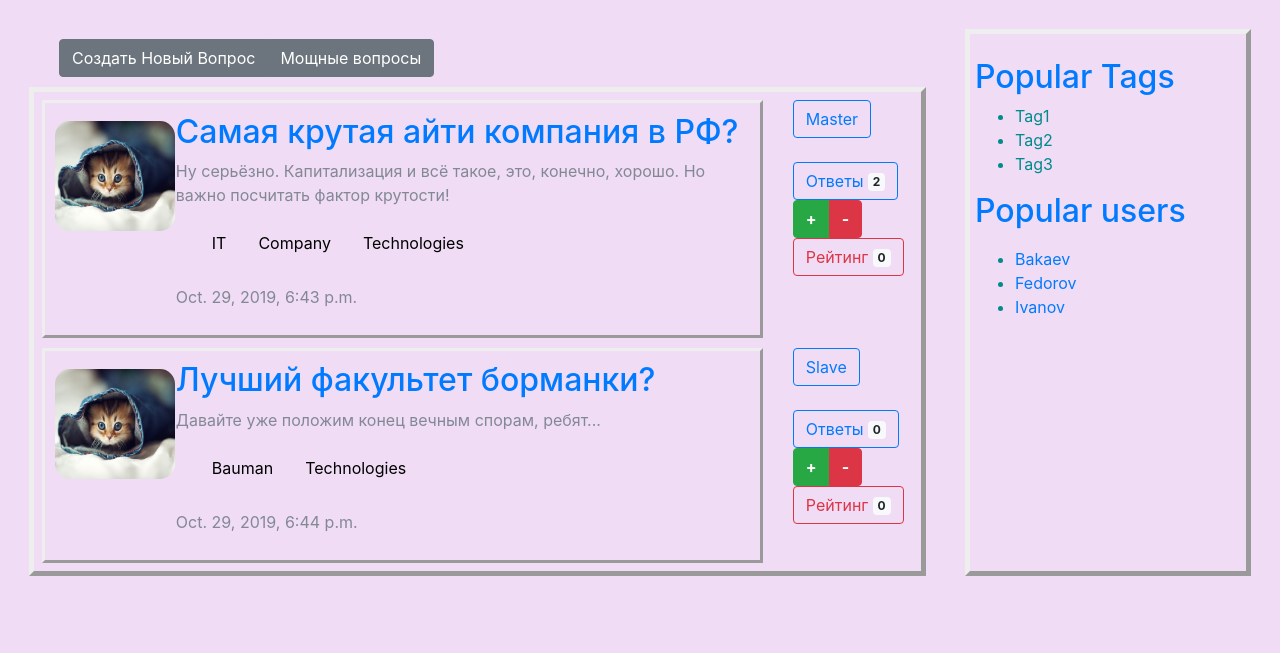
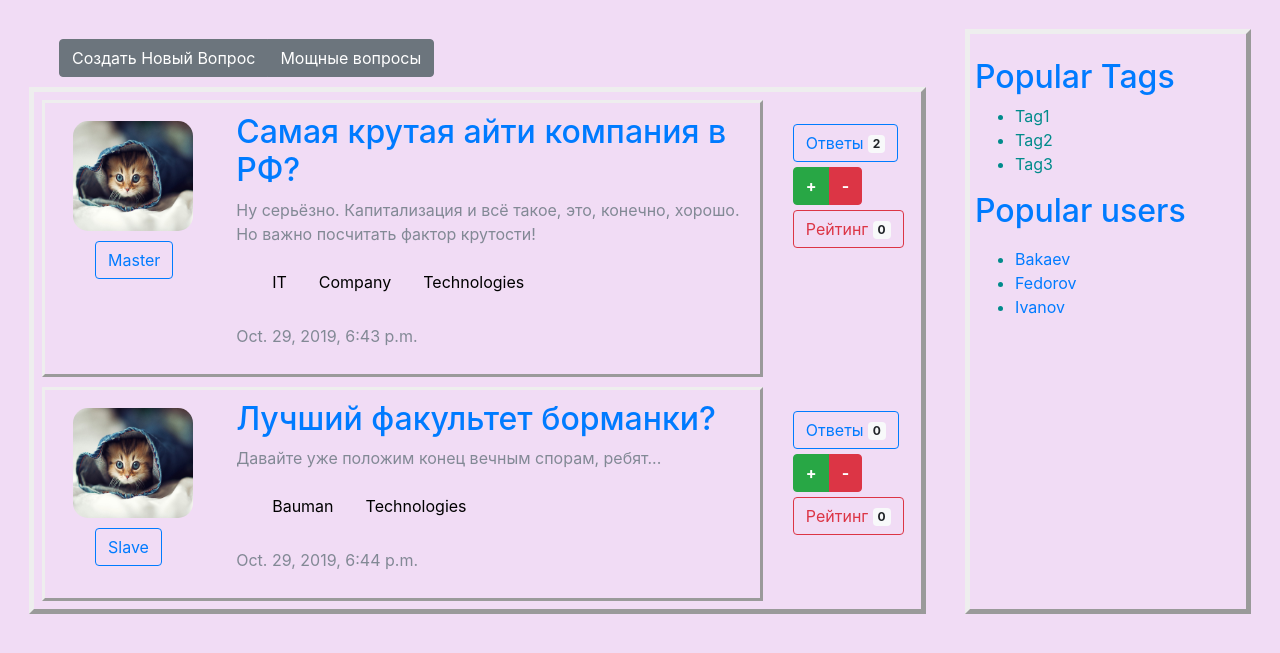
Before and after one commit to Serjio2888/askBakaev, a Django app: page / in a window 1280 px wide. Shown: the part 56-709 px from the top of the page. Run offline with Django 3.2, Linux system fonts and the light colour scheme; data comes from the database, SQL or seed files in the repository; both versions use the stored data as it was after the commit; some libraries are stand-ins or nearby versions.

Commit message:
added something))))

```diff
--- a/askBakaev/collected/public/my.css
+++ b/askBakaev/collected/public/my.css
@@ -25,7 +25,7 @@
 }
 
 .answer {
-  border-style: inherit;
+  border-style: dotted;
   padding: 3px;
   color: rgba(21, 56, 56, 0.507);
 }
@@ -38,6 +38,7 @@
     margin-left: 0px;
     margin-top: 8px;
     border-radius: 15px;
+    margin-right: 8px;
 }
 
 .small-avatar {
--- a/askBakaev/main/models.py
+++ b/askBakaev/main/models.py
@@ -15,8 +15,8 @@ class Users(models.Model):
 
 class QuestManager(models.Manager):
     def increment(self, question):
-        ##
-        return ""
+        print("increment is called")
+        # return
 
 class Questions(models.Model):
     question = models.CharField(max_length=200, verbose_name = "вопрос")
--- a/askBakaev/main/templates/main/index.html
+++ b/askBakaev/main/templates/main/index.html
@@ -20,13 +20,17 @@
           <div class="row">
             <div class="col-2">
               <img class="avatar" src="{% static "public/kitten.jpg" %}" width="120" height="110" alt="kitten">
+              <div class="margine">
+              <button type="button" href="/" class="btn btn-outline-primary">
+                {{ quest.author }}
+            </button>
+              </div>
             </div>
-            <div class="col-10">
+            <div class="col-1"></div>
+            <div class="col-9">
               <h2><a href="/question/{{quest.pk}}">{{ quest.question }} </a></h2>
               <p>
-
                 <a>{{ quest.description }}</a>
-
               </p>
               <p><div class="pagination">
 
@@ -43,20 +47,23 @@
         </div>
       </div>
       <div class="col-2 ">
-          <button type="button" href="/" class="btn btn-outline-primary">
-              {{ quest.author }}
-          </button>
-          <br /> <br />
+          <br />
+          <div class="marginal">
           <button type="button" class="btn btn-outline-primary">
               Ответы <span class="badge badge-light">{{quest.answers_set.count}}</span>
           </button>
+        </div>
+        <div class="marginal">
           <div class="btn-group" role="group" aria-label="Basic example">
               <button type="button" class="btn btn-success"><strong> + </strong></button>
               <button type="button" class="btn btn-danger"><strong> - </strong></button>
             </div>
+          </div>
+            <div class="marginal">
           <button type="button" class="btn btn-outline-danger">
               Рейтинг <span class="badge badge-light">{{ quest.rating }}</span>
           </button>
+        </div>
       </div>
     </div>
 
--- a/askBakaev/question/views.py
+++ b/askBakaev/question/views.py
@@ -26,7 +26,7 @@ class QuestView(DetailView):
                 q = Questions.objects.get(pk=context['questions'].id)
                 q.views += 1
                 q.save()
-        context['increment'] = Questions.objects.increment()
+        context['increment'] = Questions.objects.increment(context['object'])
         #print(context['questions'].__dict__)
         #context['comment_add_url'] = "/topic/{}/add_comment".format(context['topic'].id)
         return context
--- a/askBakaev/static/public/my.css
+++ b/askBakaev/static/public/my.css
@@ -35,9 +35,19 @@
 }
 
 .avatar {
-    margin-left: 0px;
+    margin-left: 18px;
     margin-top: 8px;
     border-radius: 15px;
+    margin-right: 8px;
+}
+
+.margine {
+  margin-top: 10px;
+  margin-left: 40px;
+}
+
+.marginal {
+  margin-bottom: 5px;
 }
 
 .small-avatar {
```
Also changed, not shown: askBakaev/question/templates/question/question.html (+8 -2 lines), askBakaev/db.sqlite3.
